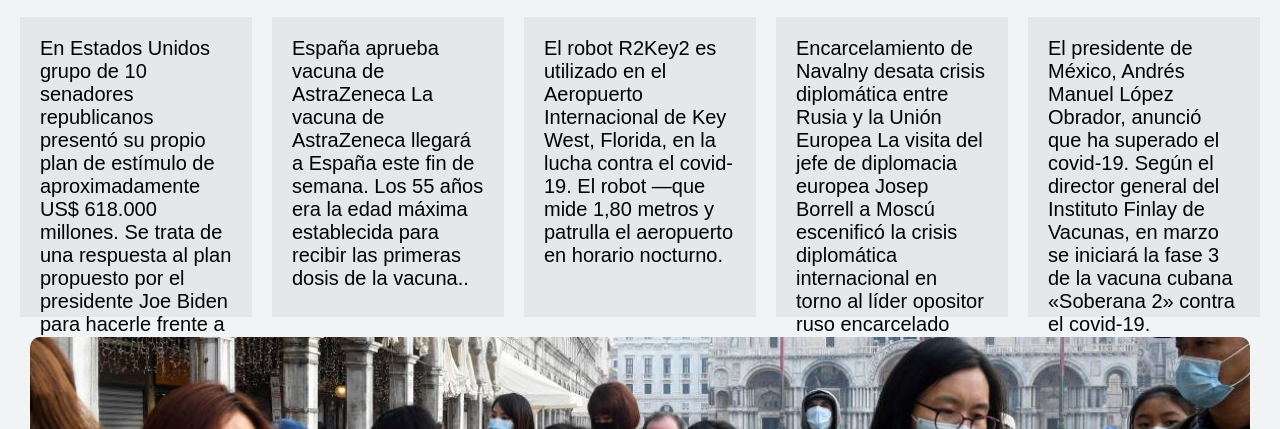
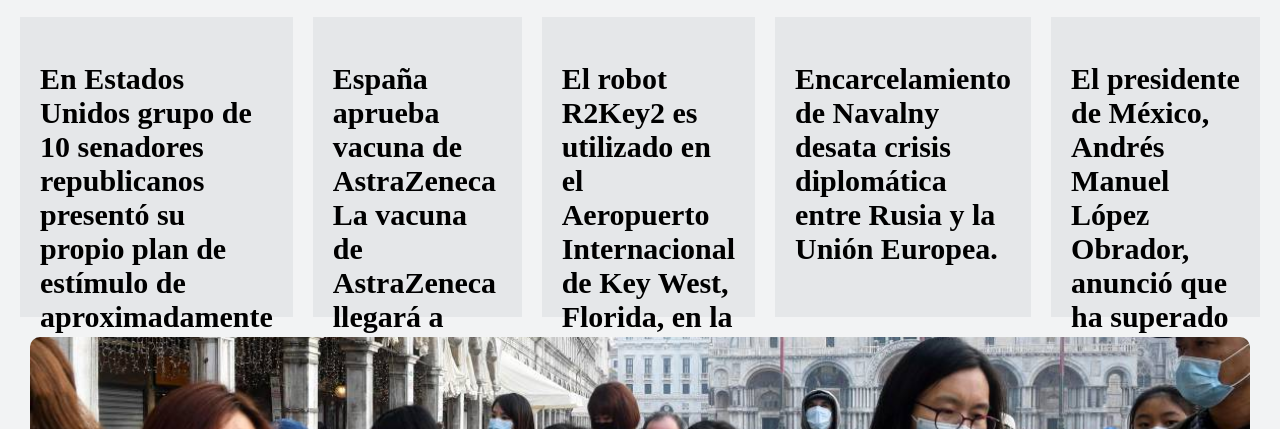
Before and after one commit to lehder/Blog-Noticias, a plain HTML site: page index.html in a window 1280 px wide. Shown: the part 371-800 px from the top of the page. Drawn offline with Linux system fonts and the light colour scheme; files whose address does not match are found by name.

Commit message:
Correcion de texto

```diff
--- a/index.html
+++ b/index.html
@@ -64,13 +64,23 @@
 
 
     <div class="grid">
-        <div class="seccion1">En Estados Unidos grupo de 10 senadores republicanos presentó su propio plan de estímulo de aproximadamente US$ 618.000 millones. Se trata de una respuesta al plan propuesto por el presidente Joe Biden para hacerle frente a la pandemia de coronavirus.</div>
-        <div class="seccion2">España aprueba vacuna de AstraZeneca La vacuna de AstraZeneca llegará a España este fin de semana. Los 55 años era la edad máxima establecida para recibir las primeras dosis de la vacuna..</div>
-        <div class="seccion3">El robot R2Key2 es utilizado en el Aeropuerto Internacional de Key West, Florida, en la lucha contra el covid-19. El robot —que mide 1,80 metros y patrulla el aeropuerto en horario nocturno.</div>
-        <div class="seccion4">Encarcelamiento de Navalny desata crisis diplomática entre Rusia y la Unión Europea La visita del jefe de diplomacia europea Josep Borrell a Moscú escenificó la crisis diplomática internacional en torno al líder opositor ruso encarcelado Alexei
-            Navalny.
+        <div class="seccion1">
+            <h2>En Estados Unidos grupo de 10 senadores republicanos presentó su propio plan de estímulo de aproximadamente US$ 618.000 millones, el plan propuesto por el presidente Joe Biden para hacerle frente a la pandemia de coronavirus.</h2>
         </div>
-        <div class="seccion5">El presidente de México, Andrés Manuel López Obrador, anunció que ha superado el covid-19. Según el director general del Instituto Finlay de Vacunas, en marzo se iniciará la fase 3 de la vacuna cubana «Soberana 2» contra el covid-19.</div>
+        <div class="seccion2">
+            <h2>España aprueba vacuna de AstraZeneca La vacuna de AstraZeneca llegará a España este fin de semana. Los 55 años era la edad máxima establecida para recibir las primeras dosis de la vacuna.</h2>
+        </div>
+        <div class="seccion3">
+            <h2>El robot R2Key2 es utilizado en el Aeropuerto Internacional de Key West, Florida, en la lucha contra el covid-19.
+            </h2>
+        </div>
+        <div class="seccion4">
+            <h2>Encarcelamiento de Navalny desata crisis diplomática entre Rusia y la Unión Europea.</h2>
+        </div>
+        <div class="seccion5">
+            <h2>
+                El presidente de México, Andrés Manuel López Obrador, anunció que ha superado el covid-19.</h2>
+        </div>
     </div>
 
 
```
